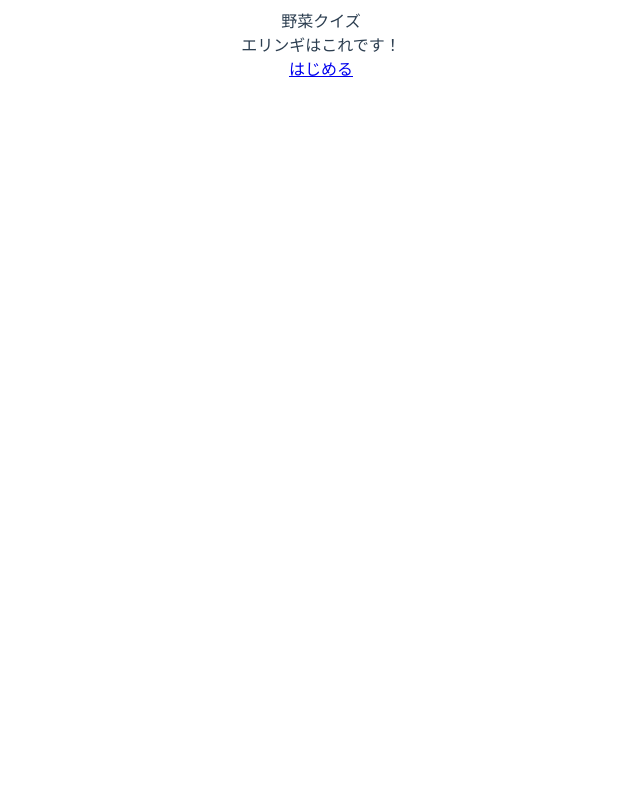
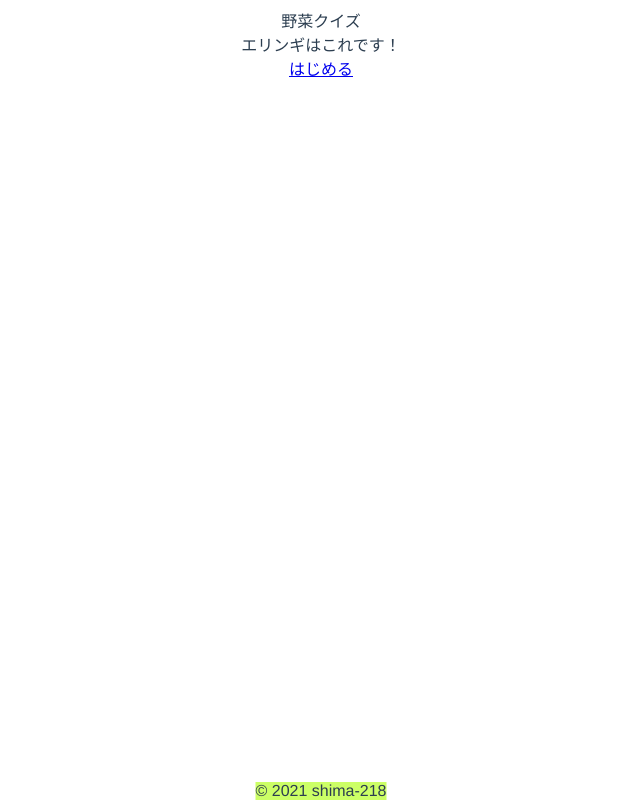
Before and after one commit to shima-218/quiz-app, a Vue app: page / in a window 1280 px wide. Shown: the whole page, without its empty margins (319-959 px from the left). Built offline with nearby package versions, Linux system fonts and the light colour scheme.

Commit message:
Footer追加

```diff
--- a/src/App.vue
+++ b/src/App.vue
@@ -1,14 +1,29 @@
 <template>
-  <router-view/>
+  <div>
+    <router-view />
+    <div class="footer">
+      <Footer />
+    </div>
+  </div>
 </template>
 
 <script>
+import Footer from "./components/Footer";
 export default {
-
-}
+  components: {
+    Footer,
+  },
+};
 </script>
 
 <style>
+div.footer {
+  position: fixed;
+  bottom: 0;
+  left: 50%;
+  transform: translateX(-50%);
+}
+
 #app {
   font-family: Avenir, Helvetica, Arial, sans-serif;
   -webkit-font-smoothing: antialiased;
--- /dev/null
+++ b/src/components/Footer.vue
@@ -0,0 +1,9 @@
+<template>
+  <div>© 2021 shima-218</div>
+</template>
+
+<style scoped>
+div{
+  background-color: #CCFF66;
+}
+</style>
```
